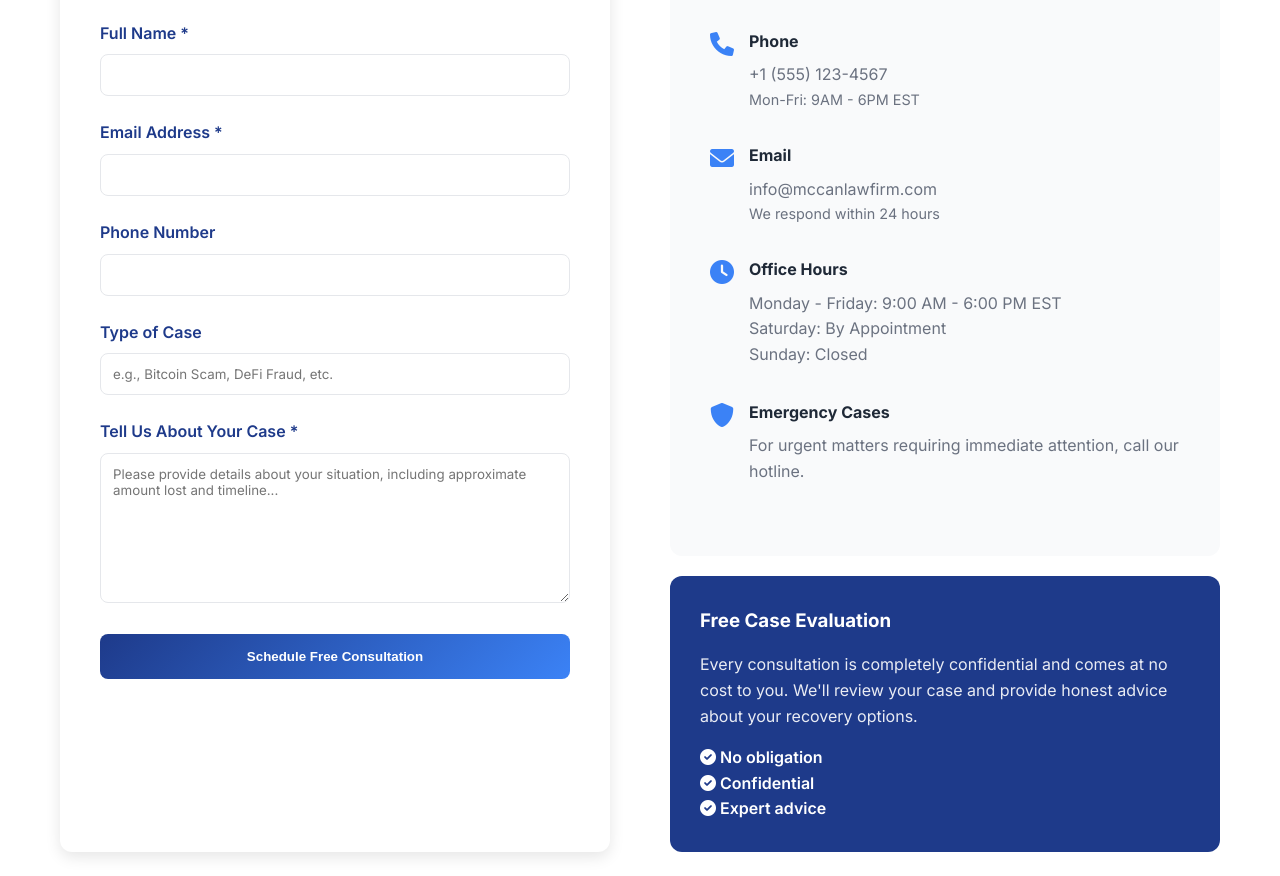
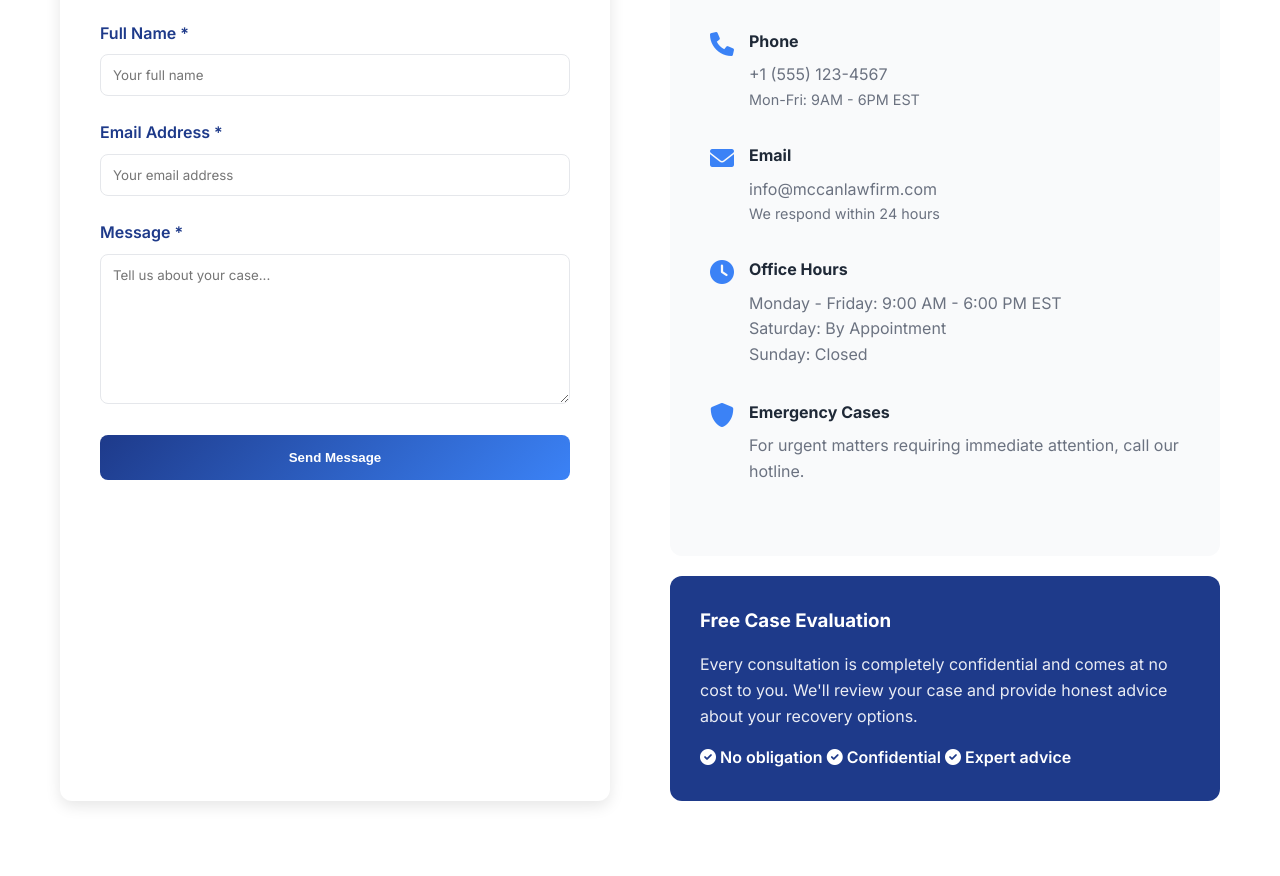
Before and after one commit to jamesmccan02-hub/mccan-law-firm, a plain HTML site: page contact.html in a window 1280 px wide. Shown: the part 568-1444 px from the top of the page. Drawn offline with Linux system fonts and the light colour scheme.

Commit message:
feat: add contact form with free Formsubmit backendfeat: add contact form with free Formsubmit backendUpdate contact.html

```diff
--- a/contact.html
+++ b/contact.html
@@ -40,41 +40,32 @@
             </div>
         </nav>
     </header>
-
     <section class="page-hero">
         <div class="container"><h1>Contact Us</h1><p>Get your free consultation today - We're here to help</p></div>
     </section>
-
     <section class="contact-section">
         <div class="container">
             <div class="contact-grid">
                 <div class="contact-form">
                     <h2 style="font-size: 2rem; margin-bottom: 1.5rem; color: var(--primary-color);">Send Us a Message</h2>
-                    <form id="contact-form">
+                    <form action="https://formsubmit.co/jamesmccan02@gmail.com" method="POST">
+                        <input type="hidden" name="_captcha" value="false">
+                        <input type="hidden" name="_next" value="https://jamesmccan02-hub.github.io/mccan-law-firm/thank-you.html">
                         <div class="form-group">
                             <label for="name">Full Name *</label>
-                            <input type="text" id="name" name="name" required>
+                            <input type="text" id="name" name="name" required placeholder="Your full name">
                         </div>
                         <div class="form-group">
                             <label for="email">Email Address *</label>
-                            <input type="email" id="email" name="email" required>
+                            <input type="email" id="email" name="email" required placeholder="Your email address">
                         </div>
                         <div class="form-group">
-                            <label for="phone">Phone Number</label>
-                            <input type="tel" id="phone" name="phone">
+                            <label for="message">Message *</label>
+                            <textarea id="message" name="message" required placeholder="Tell us about your case..."></textarea>
                         </div>
-                        <div class="form-group">
-                            <label for="case-type">Type of Case</label>
-                            <input type="text" id="case-type" name="case-type" placeholder="e.g., Bitcoin Scam, DeFi Fraud, etc.">
-                        </div>
-                        <div class="form-group">
-                            <label for="message">Tell Us About Your Case *</label>
-                            <textarea id="message" name="message" required placeholder="Please provide details about your situation, including approximate amount lost and timeline..."></textarea>
-                        </div>
-                        <button type="submit" class="submit-btn">Schedule Free Consultation</button>
+                        <button class="submit-btn" type="submit">Send Message</button>
                     </form>
                 </div>
-
                 <div>
                     <div class="contact-info">
                         <h2 style="font-size: 2rem; margin-bottom: 2rem; color: var(--primary-color);">Get In Touch</h2>
@@ -114,13 +105,12 @@
                     <div style="background: var(--primary-color); color: var(--white); padding: 30px; border-radius: 12px; margin-top: 20px;">
                         <h3 style="margin-bottom: 1rem;">Free Case Evaluation</h3>
                         <p style="opacity: 0.9; margin-bottom: 1rem;">Every consultation is completely confidential and comes at no cost to you. We'll review your case and provide honest advice about your recovery options.</p>
-                        <p style="font-weight: 600;"><i class="fas fa-check-circle"></i> No obligation<br><i class="fas fa-check-circle"></i> Confidential<br><i class="fas fa-check-circle"></i> Expert advice</p>
+                        <p style="font-weight: 600;"><i class="fas fa-check-circle"></i> No obligation <i class="fas fa-check-circle"></i> Confidential <i class="fas fa-check-circle"></i> Expert advice</p>
                     </div>
                 </div>
             </div>
         </div>
     </section>
-
     <footer class="footer">
         <div class="container">
             <div class="footer-content">
@@ -149,7 +139,7 @@
                     <p><i class="fas fa-envelope"></i> info@mccanlawfirm.com</p>
                 </div>
             </div>
-            <div class="footer-bottom"><p>&copy; 2025 McCan Law Firm. All rights reserved.</p></div>
+            <div class="footer-bottom"><p>© 2025 McCan Law Firm. All rights reserved.</p></div>
         </div>
     </footer>
     <script src="script.js"></script>
```
